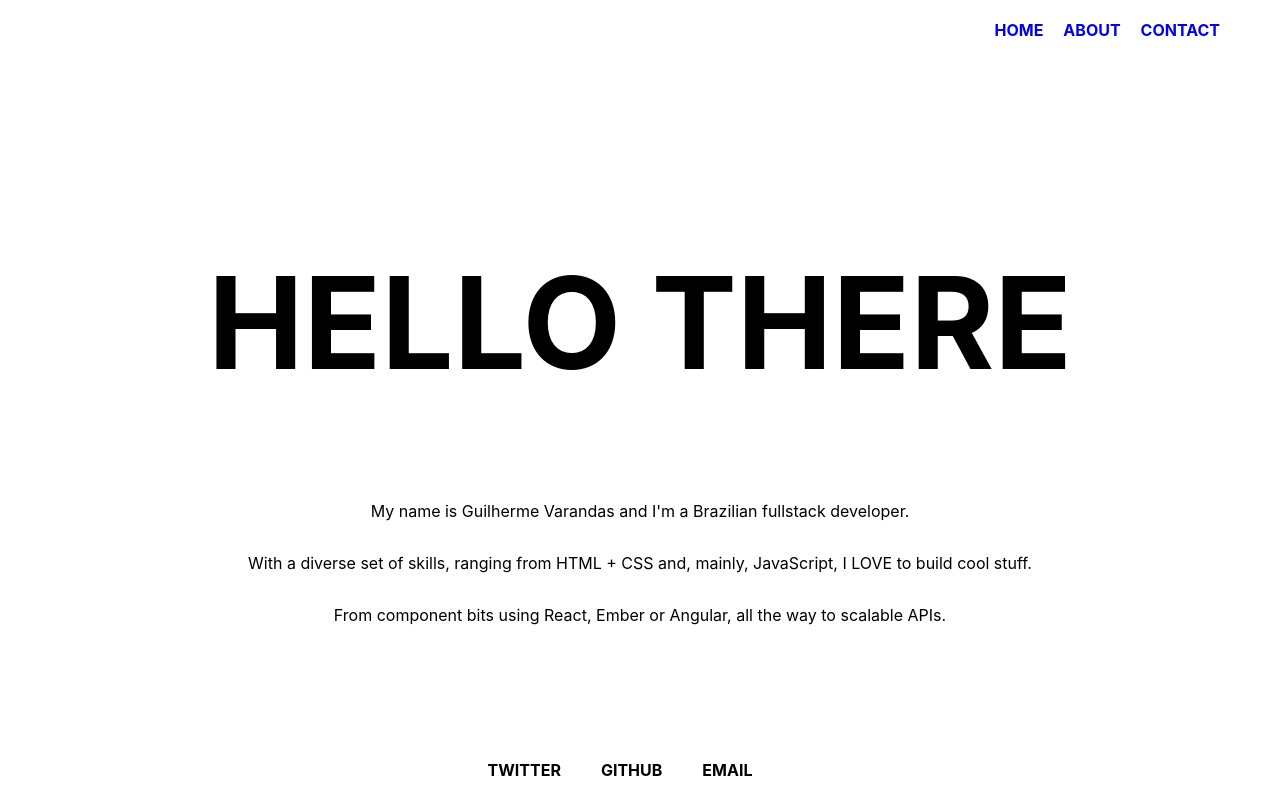
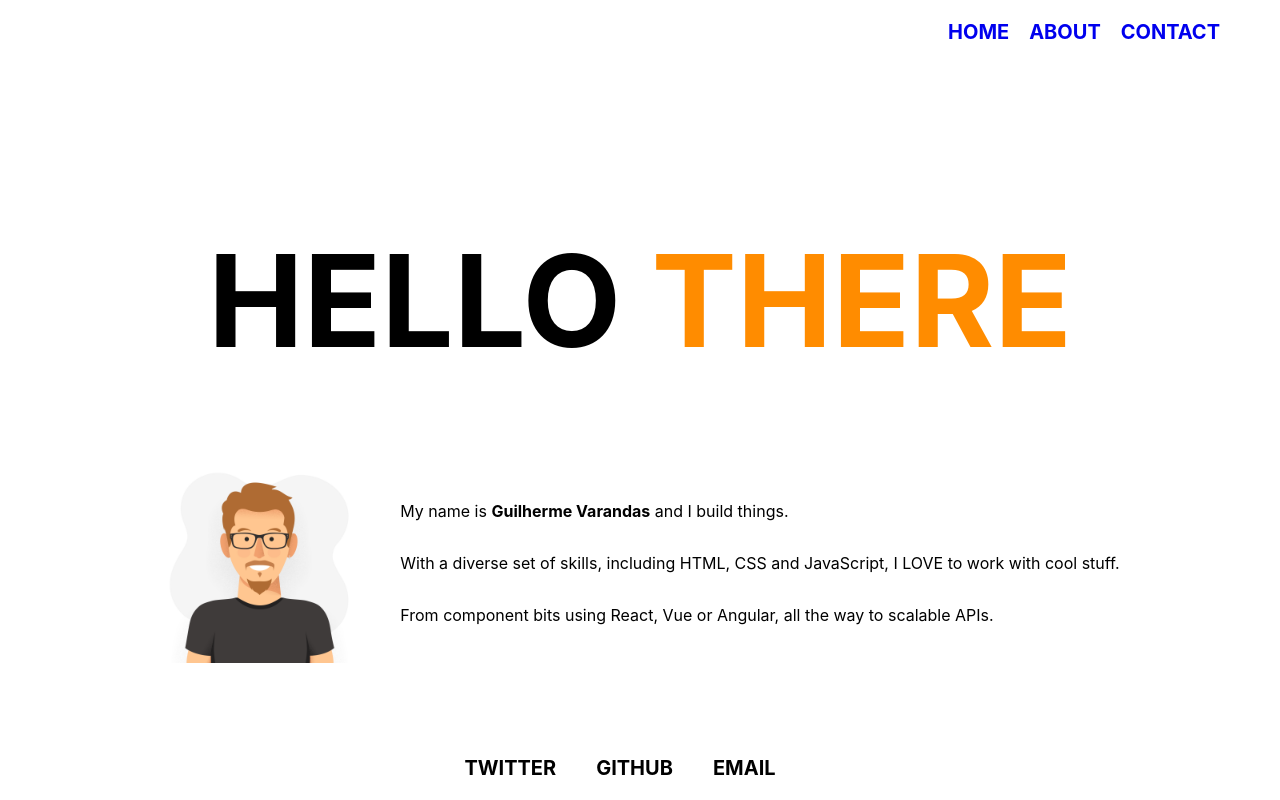
Before and after one commit to gvarandas/gvarandas.github.io, a React (Create React App) app: page / in a window 1280 px wide. Built offline with nearby package versions, Linux system fonts and the light colour scheme.

Commit message:
Updating layout

```diff
--- a/src/App.js
+++ b/src/App.js
@@ -25,7 +25,7 @@ const GlobalStyle = createGlobalStyle`
 
 const AppContainer = styled.div`
   display: flex;
-  align-items: center;
+  align-items: stretch;
   flex-direction: column;
   justify-content: center;
   min-height: 100vh;
--- a/src/components/Footer.js
+++ b/src/components/Footer.js
@@ -12,6 +12,7 @@ const FooterContainer = styled.footer`
     margin-right: 40px;
 
     a {
+      font-size: 1.25rem;
       color: #000;
       font-weight: bold;
       text-decoration: none;
--- a/src/components/Header.js
+++ b/src/components/Header.js
@@ -12,6 +12,7 @@ const HeaderContainer = styled.header`
     margin-right: 20px;
 
     a {
+      font-size: 1.25rem;
       font-weight: bold;
       text-decoration: none;
 
--- a/src/components/Main.js
+++ b/src/components/Main.js
@@ -1,5 +1,6 @@
 import React from 'react';
-import styled from 'styled-components';
+import styled, { keyframes } from 'styled-components';
+import ProfilePicture from '../images/Guilherme.png';
 
 const MainContainer = styled.main`
   display: flex;
@@ -13,12 +14,55 @@ const MainTitle = styled.h1`
   font-size: 8rem;
 `;
 
+const colorTransition = keyframes`
+  0% { color: black; }
+  50% { color: darkorange; }
+  100% { color: black; }
+`;
+
+const OrangeTitle = styled.span`
+  color: darkorange;
+  animation: ${colorTransition} 10s infinite linear;
+`;
+
+const DescriptionContainer = styled.div`
+  display: flex;
+  flex-direction: column;
+  justify-content: center;
+`;
+
+const PictureContainer = styled.div`
+  display: flex;
+  justify-content: center;
+  align-items: center;
+  margin-right: 40px;
+`;
+
+const ContentContainer = styled.div`
+  display: flex;
+  flex-direction: row;
+`;
+
+const Image = styled.img`
+  width: 200px;
+  height: 200px;
+`;
+
 const Main = () => (
   <MainContainer>
-    <MainTitle>HELLO THERE</MainTitle>
-    <p>My name is Guilherme Varandas and I'm a Brazilian fullstack developer.</p>
-    <p>With a diverse set of skills, ranging from HTML + CSS and, mainly, JavaScript, I LOVE to build cool stuff.</p>
-    <p>From component bits using React, Ember or Angular, all the way to scalable APIs.</p>
+    <MainTitle>
+      HELLO <OrangeTitle>THERE</OrangeTitle>
+    </MainTitle>
+    <ContentContainer>
+      <PictureContainer>
+        <Image src={ProfilePicture} />
+      </PictureContainer>
+      <DescriptionContainer>
+        <p>My name is <b>Guilherme Varandas</b> and I build things.</p>
+        <p>With a diverse set of skills, including HTML, CSS and JavaScript, I LOVE to work with cool stuff.</p>
+        <p>From component bits using React, Vue or Angular, all the way to scalable APIs.</p>
+      </DescriptionContainer>
+    </ContentContainer>
   </MainContainer>
 );
 
```
Also changed, not shown: src/images/Guilherme.png (added).
